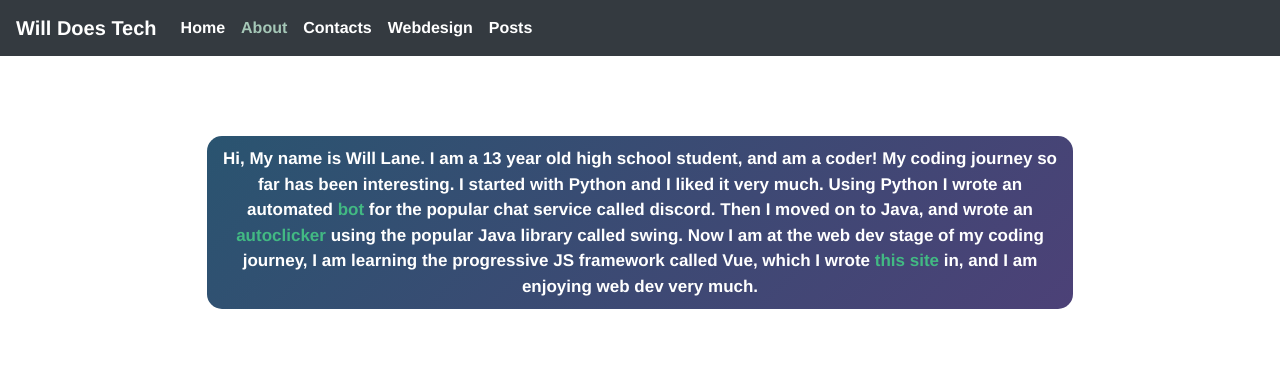
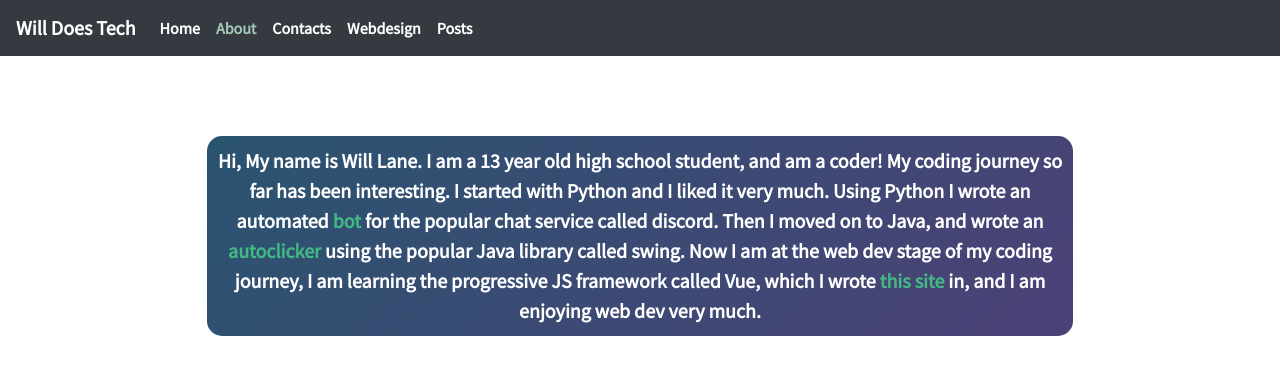
Before and after one commit to willdoescode/revampedportfoliosit, a Vue app: page /about in a window 1280 px wide. Shown: the top 374 px of the page. Built offline with nearby package versions, Linux system fonts and the light colour scheme; what vue-clipboard2 would draw is missing.

Commit message:
added custom font

```diff
--- a/src/components/Me.vue
+++ b/src/components/Me.vue
@@ -12,7 +12,10 @@
 </script>
 
 <style lang="scss" scoped>
+@import url('https://fonts.googleapis.com/css2?family=Source+Sans+Pro&display=swap');
+
 .container {
+  font-family: 'Source Sans Pro', sans-serif;
   margin-top: 80px;
   h3 {
     margin-top: 8px;
@@ -20,6 +23,7 @@
 }
 
 .me {
+  font-family: 'Source Sans Pro', sans-serif;
   width: 300px;
   border-radius: 50%;
   transition: 0.8s;
--- a/src/components/Navbar.vue
+++ b/src/components/Navbar.vue
@@ -34,7 +34,10 @@
 };
 </script>
 <style lang="scss" scoped>
+@import url('https://fonts.googleapis.com/css2?family=Source+Sans+Pro&display=swap');
+
 a {
+  font-family: 'Source Sans Pro', sans-serif;
   color: white;
   font-weight: bolder;
   transition: 0.3s;
--- a/src/views/About.vue
+++ b/src/views/About.vue
@@ -29,14 +29,17 @@
 </script>
 
 <style lang="scss" scoped>
+@import url('https://fonts.googleapis.com/css2?family=Source+Sans+Pro&display=swap');
+
 .container {
+  font-family: 'Source Sans Pro', sans-serif;
   display: block;
   place-items: center;
   width: 70vw;
   margin-top: 80px;
   p {
     font-weight: bold;
-    font-size: 17px;
+    font-size: 20px;
     background-color: #4c4177;
     background-image: linear-gradient(315deg, #4c4177, #2a5470);
     color: white;
--- a/src/views/Post.vue
+++ b/src/views/Post.vue
@@ -27,7 +27,10 @@
 </script>
 
 <style lang="scss" scoped>
+@import url('https://fonts.googleapis.com/css2?family=Source+Sans+Pro&display=swap');
+
 .container {
+  font-family: 'Source Sans Pro', sans-serif;
   margin: 10% auto;
   max-width: 800px;
   .post {
--- a/src/views/Posts.vue
+++ b/src/views/Posts.vue
@@ -42,7 +42,10 @@
 </script>
 
 <style lang="scss" scoped>
+@import url('https://fonts.googleapis.com/css2?family=Source+Sans+Pro&display=swap');
+
 .main {
+  font-family: 'Source Sans Pro', sans-serif;
   display: flex;
   flex-direction: column;
   justify-content: center;
```
